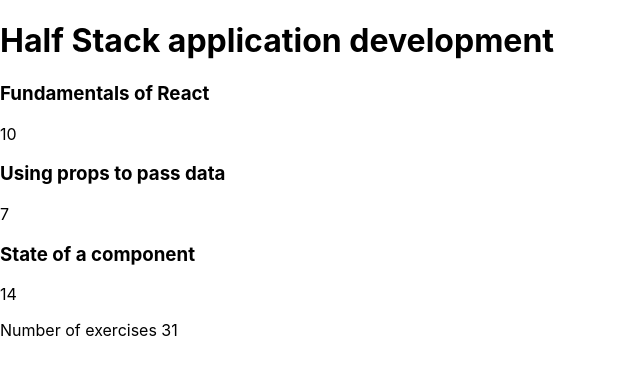
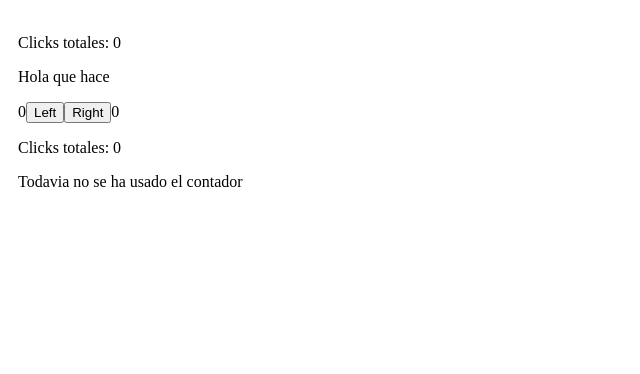
Before and after one commit to ForeverMikk/Bootcamp-midudev, a React (Create React App) app: page / in a window 1280 px wide. Shown: the top 374 px of the page, without its empty margins (0-640 px from the left). Built offline with nearby package versions, Linux system fonts and the light colour scheme.

Commit message:
adding the new part2 of the React Bootcamp of midudev

```diff
--- a/src/Message.js
+++ /dev/null
@@ -1,5 +0,0 @@
-const Message = (props) => {
-    return <h1>{props.message}</h1>
-}
-
-export default Message;
--- a/src/index.css
+++ b/src/index.css
@@ -1,13 +1,3 @@
 body {
-  margin: 0;
-  font-family: -apple-system, BlinkMacSystemFont, 'Segoe UI', 'Roboto', 'Oxygen',
-    'Ubuntu', 'Cantarell', 'Fira Sans', 'Droid Sans', 'Helvetica Neue',
-    sans-serif;
-  -webkit-font-smoothing: antialiased;
-  -moz-osx-font-smoothing: grayscale;
+    padding: 10px;
 }
-
-code {
-  font-family: source-code-pro, Menlo, Monaco, Consolas, 'Courier New',
-    monospace;
-}
--- a/src/index.js
+++ b/src/index.js
@@ -1,36 +1,63 @@
-import React from 'react';
+import React, {useState} from 'react';
 import ReactDOM from 'react-dom';
 import './index.css';
 
-// Forma Corta
-// const Title = ({course}) => <h1>{course}</h1>
-// Forma Larga
-const Title =(props) => {
-  return <h1>{props.course}</h1>
+const WarningNotUsed = () => {
+  return <p>Todavia no se ha usado el contador</p>
 }
 
-const Subtitle = (props) => {
-  return <p> <h3>{props.part}</h3> {props.exercice}</p>
+const ListOfClicks = ({clicks}) => {
+  // debugger;
+  return <p>{clicks.join(", ")}</p>
 }
+const App = ({valorInicial}) => {
+  // const [left, setLeft] = useState(0);
+  // const [right, setRight] =useState(0);
 
-const App = () => {
-  const course = 'Half Stack application development'
-  const part1 = 'Fundamentals of React'
-  const exercises1 = 10
-  const part2 = 'Using props to pass data'
-  const exercises2 = 7
-  const part3 = 'State of a component'
-  const exercises3 = 14
+  const [counters, setCounters] = useState({
+    right: 0,
+    left: 0,
+    // clicks: 0,
+    mensaje: "Hola que hace"
+  })
+
+  // Hay que evitar usar Estados Para cualquier cosa
+  const[clicks, setClicks] = useState([])
+
+  const handleLeft = () => {
+    const newCountersState = {
+      ...counters,
+      left: counters.left + 1,
+    };
+    setCounters(newCountersState)
+    setClicks(prevClicks => [...prevClicks,'L'])
+  }
+
+  const handleRight = () => {
+    setCounters({
+      ...counters,
+      right: counters.right + 1,
+    })
+    setClicks(prevClicks => [...prevClicks,'R'])
+  }
 
   return (
     <div>
-      <Title course={course}/>
-      <Subtitle part={part1} exercice={exercises1}/>
-      <Subtitle part={part2} exercice={exercises2}/>
-      <Subtitle part={part3} exercice={exercises3}/>
-      <p>Number of exercises {exercises1 + exercises2 + exercises3}</p>
+      <p>Clicks totales: {clicks.length}</p>
+      <p>{counters.mensaje}</p>
+      {counters.left}
+      <button onClick={handleLeft}>Left</button>
+      <button onClick={handleRight}>Right</button>
+      {counters.right}
+      <p>Clicks totales: {clicks.length}</p>
+      {/* RENDERISADO CONDICIONAL */}
+      {clicks.length === 0
+      ? <WarningNotUsed />
+      : <ListOfClicks clicks={clicks}/>}
     </div>
   )
 }
 
-ReactDOM.render(<App />, document.getElementById('root'))
+const rootElement = document.getElementById("root");
+
+ReactDOM.render(<App valorInicial={0}/>, rootElement);
```
Also changed, not shown: src/App.js (+3 -10 lines), 1 other file (tests, documents, lock files or other folders).
